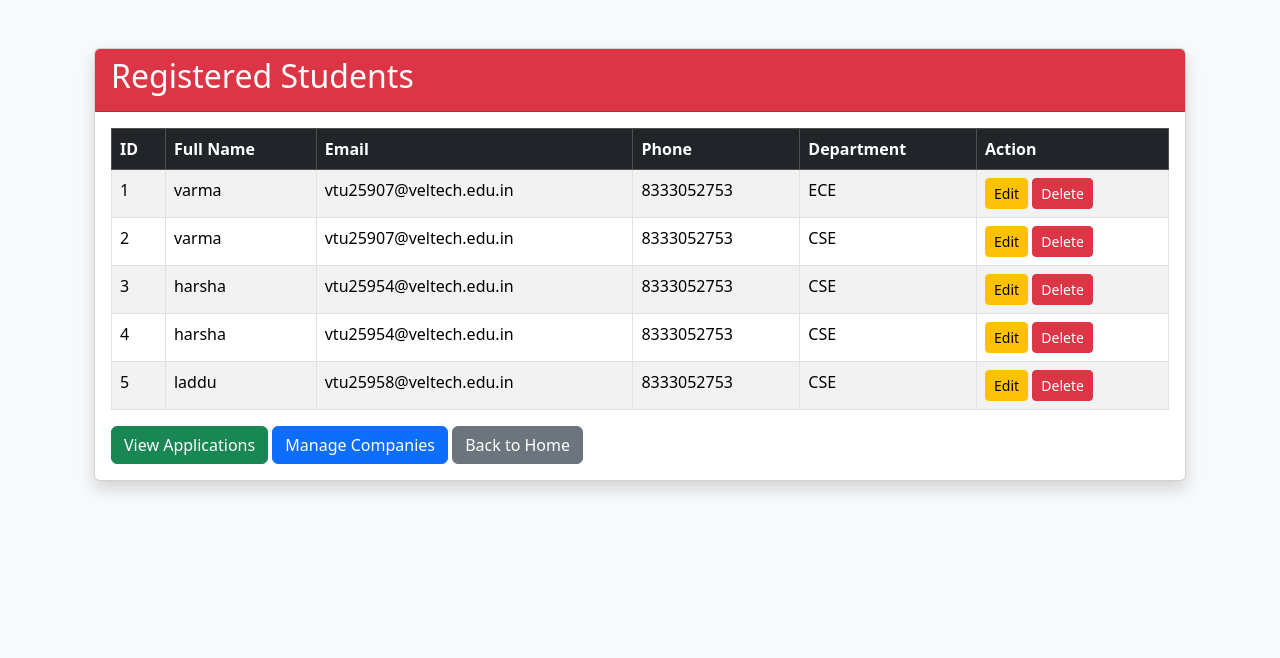
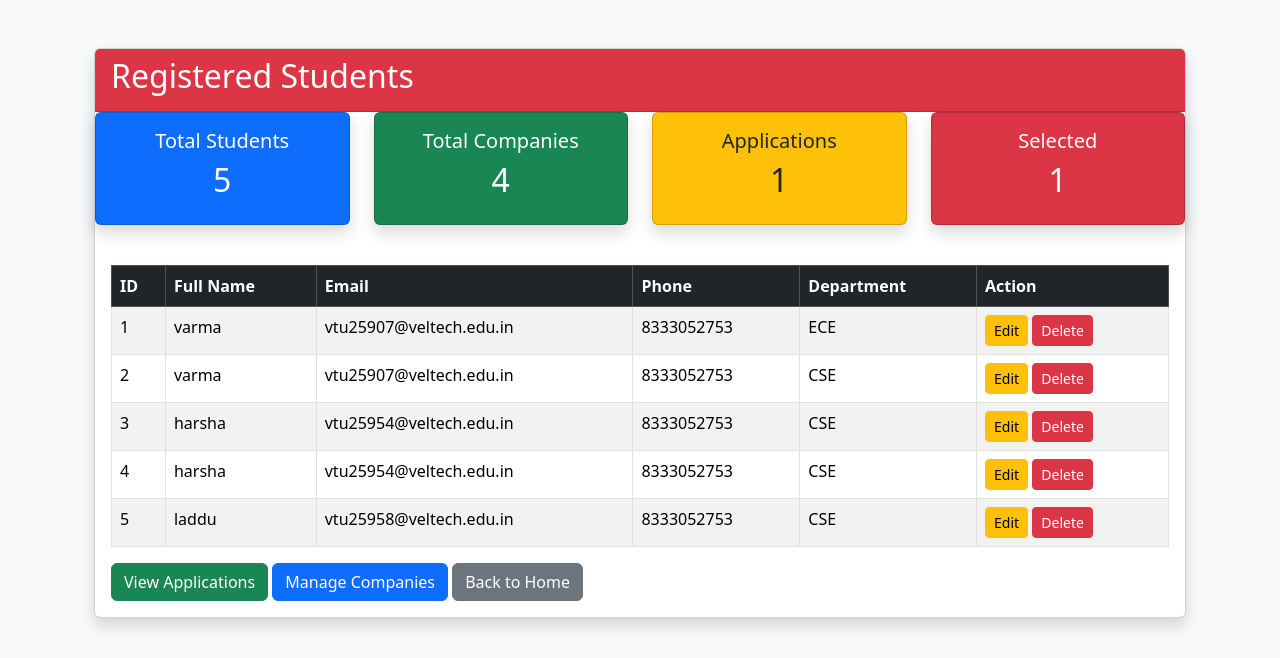
Before and after one commit to hemadrivarma/college-placement-system-1, a Flask app: page /admin in a window 1280 px wide. Shown: the part 56-714 px from the top of the page. Run offline with Flask 3, Linux system fonts and the light colour scheme; a user stored in the database is signed in; data comes from the database, SQL or seed files in the repository.

Commit message:
Added admin dashboard statistics

```diff
--- a/app.py
+++ b/app.py
@@ -174,11 +174,25 @@ def admin_login():
 
 @app.route('/admin')
 def admin():
+
     if "admin" not in session:
         return redirect("/admin_login")
 
     students = Student.query.all()
-    return render_template("admin.html", students=students)
+
+    total_students = Student.query.count()
+    total_companies = Company.query.count()
+    total_applications = Application.query.count()
+    selected_students = Application.query.filter_by(status="Approved").count()
+
+    return render_template(
+        "admin.html",
+        students=students,
+        total_students=total_students,
+        total_companies=total_companies,
+        total_applications=total_applications,
+        selected_students=selected_students
+    )
 
 
 @app.route('/admin_logout')
--- a/templates/admin.html
+++ b/templates/admin.html
@@ -21,6 +21,45 @@ Login
 
 <div class="card-header bg-danger text-white">
 <h2>Registered Students</h2>
+</div>
+<div class="row mb-4">
+
+    <div class="col-md-3">
+        <div class="card bg-primary text-white shadow">
+            <div class="card-body text-center">
+                <h5>Total Students</h5>
+                <h2>{{ total_students }}</h2>
+            </div>
+        </div>
+    </div>
+
+    <div class="col-md-3">
+        <div class="card bg-success text-white shadow">
+            <div class="card-body text-center">
+                <h5>Total Companies</h5>
+                <h2>{{ total_companies }}</h2>
+            </div>
+        </div>
+    </div>
+
+    <div class="col-md-3">
+        <div class="card bg-warning text-dark shadow">
+            <div class="card-body text-center">
+                <h5>Applications</h5>
+                <h2>{{ total_applications }}</h2>
+            </div>
+        </div>
+    </div>
+
+    <div class="col-md-3">
+        <div class="card bg-danger text-white shadow">
+            <div class="card-body text-center">
+                <h5>Selected</h5>
+                <h2>{{ selected_students }}</h2>
+            </div>
+        </div>
+    </div>
+
 </div>
 
 <div class="card-body">
```
